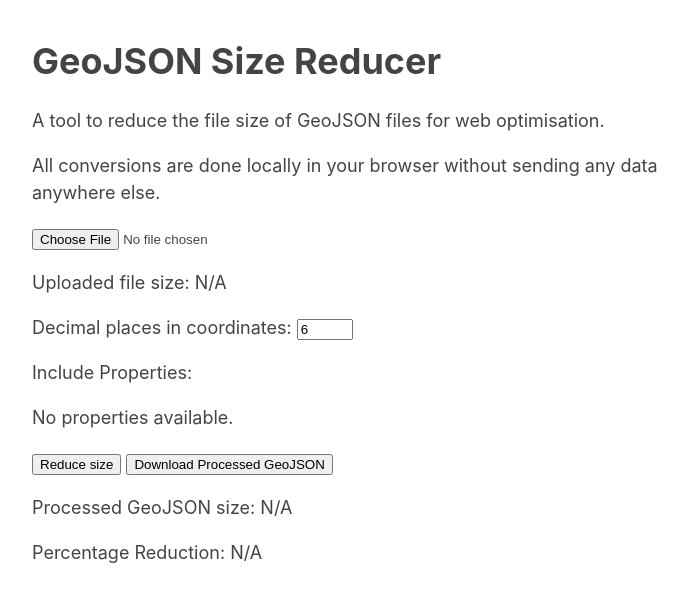
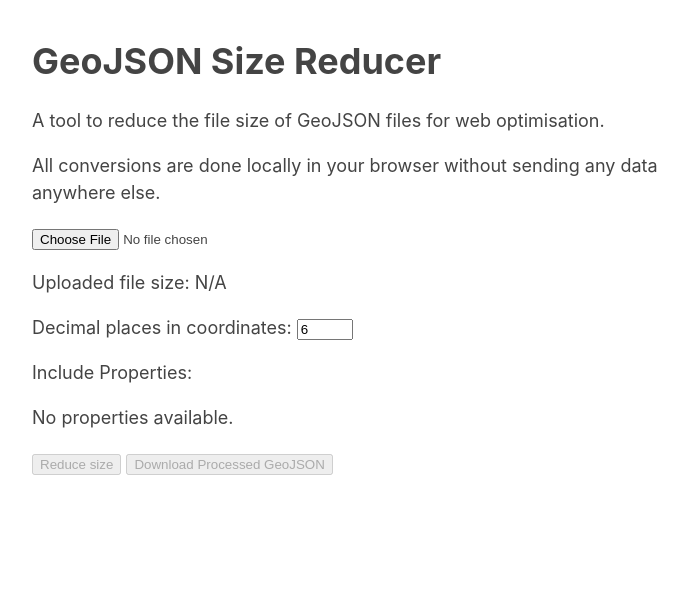
Before and after one commit to radical-data/reducegeojson, a SvelteKit app: page / in a window 1280 px wide. Shown: the top 602 px of the page, without its empty margins (283-971 px from the left). Built offline with nearby package versions, Linux system fonts and the light colour scheme.

Commit message:
feat: improve GeoJSON reducer UI and state handling

```diff
--- a/src/routes/+page.svelte
+++ b/src/routes/+page.svelte
@@ -1,44 +1,33 @@
 <script lang="ts">
-	import truncate from '@turf/truncate';
-	import type { GeoJSON, FeatureCollection, Feature, GeoJsonProperties, Geometry } from 'geojson';
+	import type { FeatureCollection } from 'geojson';
+	import { formatFileSize, calculatePercentageReduction } from '$lib/geojson-utils';
+	import { reduceFeatureCollection } from '$lib/reducer';
+	import { SvelteSet } from 'svelte/reactivity';
 
-	let originalFilename: string | null = null;
+	let originalFilename: string | null = $state(null);
 
-	let coordinatePrecision = 6;
-	let geoJSONData: GeoJSON | null = null;
-	let processedGeoJSON: string | null = null;
-	let uploadedFileSize: number | null = null;
-	let processedGeoJSONSize: number | null = null;
-	let percentageReduction: number | null = null;
+	let coordinatePrecision = $state(6);
+	let geoJSONData: FeatureCollection | null = $state(null);
+	let processedGeoJSON: string | null = $state(null);
+	let uploadedFileSize: number | null = $state(null);
+	let processedGeoJSONSize: number | null = $state(null);
 
-	let availableProperties: string[] = [];
-	let selectedProperties: Set<string> = new Set();
+	let availableProperties: string[] = $state([]);
+	let selectedProperties = $state.raw(new SvelteSet<string>());
+	let propertyFilter = $state('');
+	let errorMessage: string | null = $state(null);
+	let isProcessing = $state(false);
+	let showLargeFileWarning = $state(false);
 
-	function formatFileSize(size: number) {
-		if (size < 10 ** 3) {
-			return `${size} B`;
-		} else if (size < 10 ** 6) {
-			return `${(size / 10 ** 3).toFixed(2)} KB`;
-		} else if (size < 10 ** 9) {
-			return `${(size / 10 ** 6).toFixed(2)} MB`;
-		} else {
-			return `${(size / 10 ** 9).toFixed(2)} GB`;
+	function extractProperties(featureCollection: FeatureCollection): string[] {
+		const propsSet = new SvelteSet<string>();
+		for (const feature of featureCollection.features) {
+			const props = feature.properties ?? {};
+			for (const key of Object.keys(props)) {
+				propsSet.add(key);
 			}
 		}
-
-	function calculatePercentageReduction(originalSize: number | null, reducedSize: number | null) {
-		if (originalSize === 0 || originalSize == null || reducedSize == null) {
-			return 0;
-		}
-		return ((originalSize - reducedSize) / originalSize) * 100;
-	}
-
-	function extractProperties(geoJSONData: any) {
-		if (geoJSONData && geoJSONData.features && geoJSONData.features.length > 0) {
-			const feature = geoJSONData.features[0]; // Consider the first feature
-			return Object.keys(feature.properties || {});
-		}
-		return [];
+		return Array.from(propsSet).sort();
 	}
 
 	const togglePropertySelection = (property: string) => {
@@ -56,14 +45,40 @@
 			if (file) {
 				uploadedFileSize = file.size;
 				originalFilename = file.name;
+				showLargeFileWarning = file.size > 10 * 1024 * 1024; // 10 MB
 
 				const reader = new FileReader();
 				reader.onload = (event) => {
 					const result = event.target?.result;
 					if (result && typeof result === 'string') {
-						geoJSONData = JSON.parse(result);
+						try {
+							const parsed = JSON.parse(result);
+
+							if (parsed.type !== 'FeatureCollection' || !Array.isArray(parsed.features)) {
+								errorMessage = 'Valid JSON, but not a GeoJSON FeatureCollection.';
+								geoJSONData = null;
+								availableProperties = [];
+								selectedProperties.clear();
+								processedGeoJSON = null;
+								processedGeoJSONSize = null;
+								return;
+							}
+
+							errorMessage = null;
+							geoJSONData = parsed as FeatureCollection;
 							availableProperties = extractProperties(geoJSONData);
-						selectedProperties = new Set(availableProperties);
+							selectedProperties.clear();
+							for (const p of availableProperties) {
+								selectedProperties.add(p);
+							}
+						} catch {
+							errorMessage = 'Could not parse JSON. This is not valid JSON.';
+							geoJSONData = null;
+							availableProperties = [];
+							selectedProperties.clear();
+							processedGeoJSON = null;
+							processedGeoJSONSize = null;
+						}
 					}
 				};
 				reader.readAsText(file);
@@ -71,45 +86,52 @@
 		}
 	};
 
-	const filterProperties = (geojson: GeoJSON): FeatureCollection => {
-		const processedFeatures: Feature<Geometry, GeoJsonProperties>[] = geojson.features.map(
-			(feature) => {
-				const filteredProperties = Object.keys(feature.properties)
-					.filter((property) => selectedProperties.has(property))
-					.reduce((obj, key) => {
-						obj[key] = feature.properties[key];
-						return obj;
-					}, {});
+	const processGeoJSON = () => {
+		if (!geoJSONData) return;
 
-				return {
-					...feature,
-					properties: filteredProperties
+		isProcessing = true;
+		try {
+			const safePrecision = Number.isFinite(coordinatePrecision)
+				? Math.min(15, Math.max(1, coordinatePrecision))
+				: 6;
+
+			const reduced = reduceFeatureCollection(geoJSONData, {
+				precision: safePrecision,
+				propertiesToKeep: selectedProperties
+			});
+
+			processedGeoJSON = JSON.stringify(reduced);
+			processedGeoJSONSize = processedGeoJSON
+				? new TextEncoder().encode(processedGeoJSON).length
+				: null;
+		} finally {
+			isProcessing = false;
+		}
 	};
-			}
+
+	let percentageReduction = $derived(
+		calculatePercentageReduction(uploadedFileSize, processedGeoJSONSize)
 	);
 
-		const processedGeoJSON: FeatureCollection = {
-			type: 'FeatureCollection',
-			features: processedFeatures
+	const selectAllProperties = () => {
+		selectedProperties.clear();
+		for (const p of availableProperties) {
+			selectedProperties.add(p);
+		}
 	};
 
-		return processedGeoJSON;
+	const deselectAllProperties = () => {
+		selectedProperties.clear();
 	};
 
-	const processGeoJSON = () => {
-		if (geoJSONData) {
-			let filteredGeoJSON = filterProperties(geoJSONData);
-			const options = { precision: coordinatePrecision };
-			const truncatedGeoJSON = truncate(filteredGeoJSON, options);
-			processedGeoJSON = JSON.stringify(truncatedGeoJSON);
-			processedGeoJSONSize = new TextEncoder().encode(processedGeoJSON).length;
-		}
+	let selectedPropertyCount = $derived(selectedProperties.size);
 
-		if (geoJSONData && processedGeoJSON) {
-			const originalSize = JSON.stringify(geoJSONData).length;
-			percentageReduction = calculatePercentageReduction(originalSize, processedGeoJSON.length);
-		}
-	};
+	let displayedProperties = $derived(
+		availableProperties.filter((p) => p.toLowerCase().includes(propertyFilter.toLowerCase()))
+	);
+
+	let propertiesKept = $derived(selectedPropertyCount);
+	let propertiesRemoved = $derived(availableProperties.length - selectedPropertyCount);
 
 	const downloadProcessedGeoJSON = () => {
 		if (processedGeoJSON && originalFilename) {
@@ -117,7 +139,7 @@
 			const a = document.createElement('a');
 			a.href = URL.createObjectURL(blob);
 
-			const filteredFileName = originalFilename.replace('.geojson', '_filtered.geojson');
+			const filteredFileName = originalFilename.replace(/(\.geojson)?$/i, '_filtered.geojson');
 
 			a.download = filteredFileName;
 			a.click();
@@ -130,10 +152,21 @@
 <p>A tool to reduce the file size of GeoJSON files for web optimisation.</p>
 <p>All conversions are done locally in your browser without sending any data anywhere else.</p>
 
-<input type="file" name="geojson" on:change={handleFileChange} />
+{#if errorMessage}
+	<p style="color: red;">{errorMessage}</p>
+{/if}
+
+{#if showLargeFileWarning}
+	<p style="color: orange; font-size: 0.9em;">
+		⚠️ This file is large. Processing may temporarily freeze your browser.
+	</p>
+{/if}
+
+<input type="file" name="geojson" onchange={handleFileChange} />
 <p>
 	Uploaded file size: {#if uploadedFileSize}{formatFileSize(uploadedFileSize)}{:else}N/A{/if}
 </p>
+
 <label for="decimalPlaces">Decimal places in coordinates:</label>
 <input
 	type="number"
@@ -146,35 +179,68 @@
 
 <p>Include Properties:</p>
 {#if availableProperties.length > 0}
-	{#each availableProperties as property}
+	<p>
+		<input
+			type="text"
+			placeholder="Filter properties…"
+			bind:value={propertyFilter}
+			style="margin-bottom: 0.5rem; padding: 0.25rem;"
+		/>
+	</p>
+	<p>
+		<button type="button" onclick={selectAllProperties}>Select all</button>
+		<button type="button" onclick={deselectAllProperties}>Deselect all</button>
+	</p>
+	<p>Selected {selectedPropertyCount} of {availableProperties.length} properties.</p>
+	{#each displayedProperties as property (property)}
 		<label>
 			<input
 				type="checkbox"
 				checked={selectedProperties.has(property)}
-				on:change={() => togglePropertySelection(property)}
+				onchange={() => togglePropertySelection(property)}
 			/>
 			{property}
 		</label>
 	{/each}
+	{#if displayedProperties.length === 0 && propertyFilter}
+		<p style="font-style: italic;">No properties match "{propertyFilter}"</p>
+	{/if}
 {:else}
 	<p>No properties available.</p>
 {/if}
 
-<button on:click={processGeoJSON}>Reduce size</button>
-<button on:click={downloadProcessedGeoJSON}>Download Processed GeoJSON</button>
+<button onclick={processGeoJSON} disabled={!geoJSONData || isProcessing}>
+	{#if isProcessing}
+		Processing...
+	{:else}
+		Reduce size
+	{/if}
+</button>
+<button onclick={downloadProcessedGeoJSON} disabled={!processedGeoJSON}>
+	Download Processed GeoJSON
+</button>
 
+{#if processedGeoJSON && processedGeoJSONSize != null}
+	<h2>Results</h2>
 	<p>
-	Processed GeoJSON size: {#if processedGeoJSONSize}{formatFileSize(
-			processedGeoJSONSize
-		)}{:else}N/A{/if}
+		Processed GeoJSON size: {formatFileSize(processedGeoJSONSize)}
 	</p>
 	<p>
-	Percentage Reduction: {#if processedGeoJSONSize}{calculatePercentageReduction(
-			uploadedFileSize,
-			processedGeoJSONSize
-		).toFixed(2)}%{:else}N/A{/if}
+		Percentage Reduction:
+		{#if percentageReduction != null}
+			{percentageReduction.toFixed(2)}%
+		{:else}
+			N/A
+		{/if}
 	</p>
 
-<style>
-	@import '/src/style.css';
-</style>
+	<h3>Summary</h3>
+	<ul>
+		<li>Original size: {uploadedFileSize ? formatFileSize(uploadedFileSize) : 'N/A'}</li>
+		<li>Processed size: {formatFileSize(processedGeoJSONSize)}</li>
+		<li>Reduction: {percentageReduction != null ? `${percentageReduction.toFixed(2)}%` : 'N/A'}</li>
+		<li>Properties kept: {propertiesKept}</li>
+		<li>Properties removed: {propertiesRemoved}</li>
+		<li>Coordinate precision: {coordinatePrecision} decimal places</li>
+	</ul>
+{/if}
```
Also changed, not shown: src/style.css (+13 -1 lines). Lines whose indentation alone changed are shown as unchanged.
